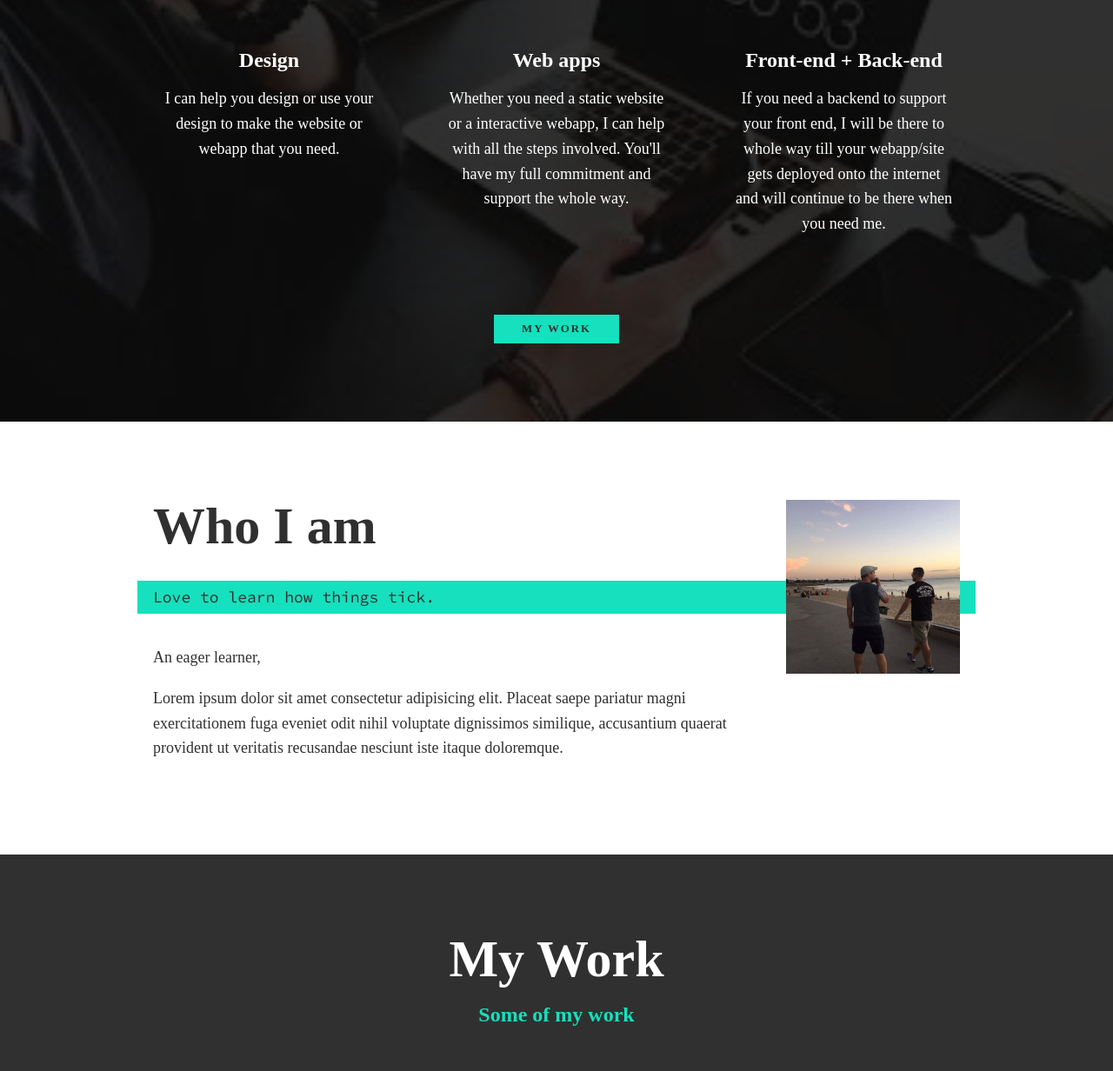
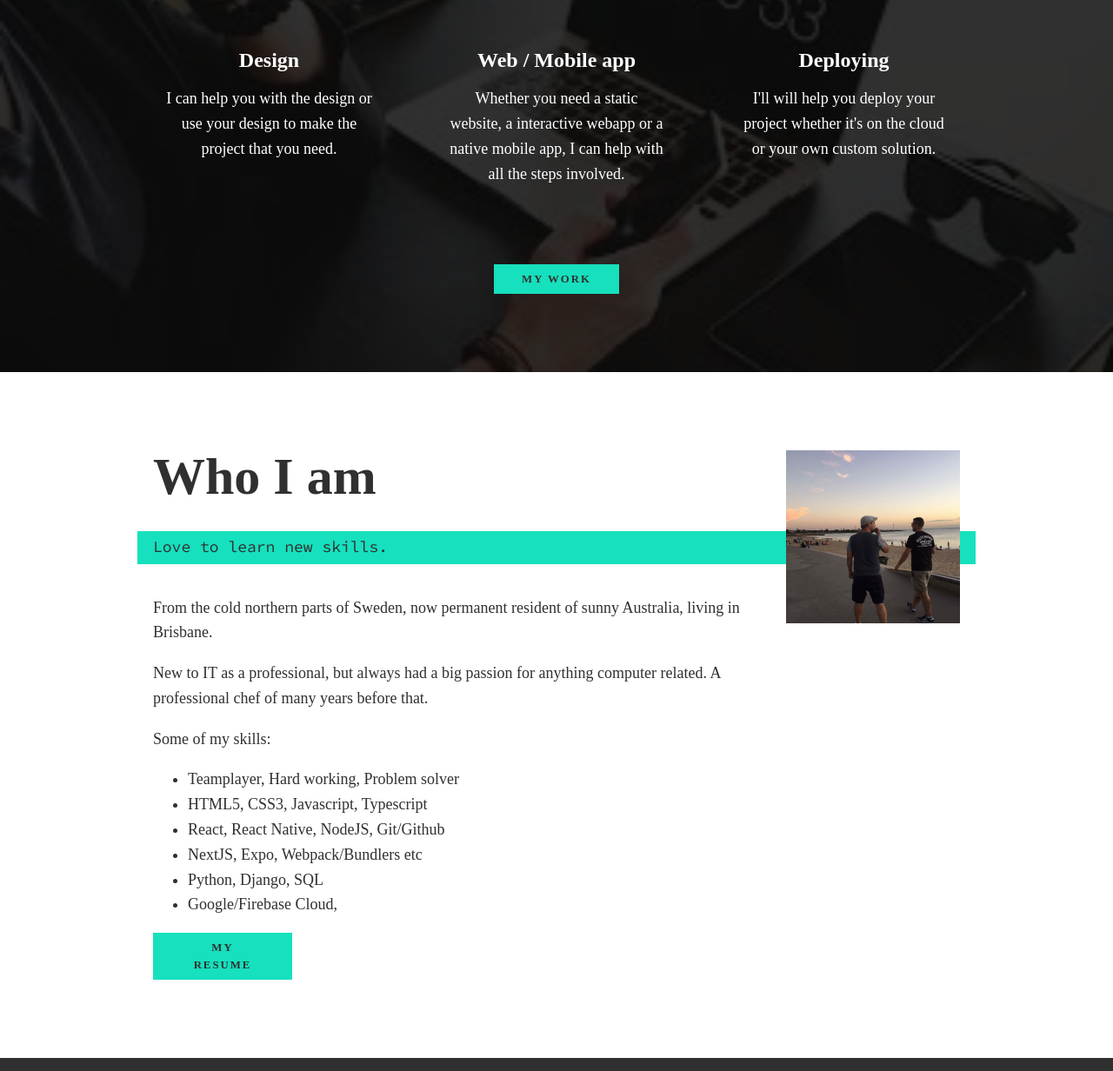
Before and after one commit to Gjersan/Gjersan.github.io, a plain HTML site: page index.html in a window 1280 px wide. Shown: the part 749-1981 px from the top of the page at 87% size. Drawn offline with nearby package versions, Linux system fonts and the light colour scheme.

Commit message:
updated text

```diff
--- a/css/style.css
+++ b/css/style.css
@@ -172,7 +172,7 @@ header {
     z-index: 100;
 
     transform: translateX(100%);
-    transition: transform 250ms cubic-bezier(.5,0,.5,1);
+    transition: transform 250ms cubic-bezier(.5, 0, .5, 1);
 }
 
 .nav__list {
@@ -232,6 +232,7 @@ header {
     position: relative;
 
 }
+
 .hamburger,
 .hamburger::before,
 .hamburger::after {
@@ -372,7 +373,10 @@ header {
     margin: 0 auto;
 }
 
-
+.about-me .btn {
+    text-align: center;
+    width: 10rem;
+}
 
 @media (min-width: 600px) {
     .about-me {
--- a/index.html
+++ b/index.html
@@ -53,17 +53,19 @@
 
             <div class="service">
                 <h3>Design</h3>
-                <p>I can help you design or use your design to make the website or webapp that you need.</p>
+                <p>I can help you with the design or use your design to make the project that you need.</p>
             </div>
 
             <div class="service">
-                <h3>Web apps</h3>
-                <p>Whether you need a static website or a interactive webapp, I can help with all the steps involved. You'll have my full commitment and support the whole way.</p>
+                <h3>Web / Mobile app</h3>
+                <p>Whether you need a static website, a interactive webapp or a native mobile app, I can help with all
+                    the
+                    steps involved.</p>
 
             </div>
             <div class="service">
-                <h3>Front-end + Back-end</h3>
-                <p>If you need a backend to support your front end, I will be there to whole way till your webapp/site gets deployed onto the internet and will continue to be there when you need me.</p>
+                <h3>Deploying</h3>
+                <p>I'll will help you deploy your project whether it's on the cloud or your own custom solution.</p>
             </div>
 
         </div>
@@ -73,34 +75,44 @@
     <!-- About Me -->
     <section class="about-me" id="about">
         <h2 class="section__title section__title--about">Who I am</h2>
-        <p class="section__subtile section__subtitle--about">Love to learn how things tick.</p>
+        <p class="section__subtile section__subtitle--about">Love to learn new skills.</p>
 
         <div class="about-me__body">
-            <p>An eager learner, </p>
-            <p>Lorem ipsum dolor sit amet consectetur adipisicing elit. Placeat saepe pariatur magni exercitationem fuga
-                eveniet odit nihil voluptate dignissimos similique, accusantium quaerat provident ut veritatis
-                recusandae nesciunt iste itaque doloremque.</p>
+            <p>From the cold northern parts of Sweden, now permanent resident of sunny Australia, living in Brisbane.
+            </p>
+            <p>New to IT as a professional, but always had a big passion for anything computer related. A professional
+                chef of many years before that. </p>
+            <p>Some of my skills:</p>
+            <ul>
+                <li>Teamplayer, Hard working, Problem solver</li>
+                <li>HTML5, CSS3, Javascript, Typescript</li>
+                <li>React, React Native, NodeJS, Git/Github</li>
+                <li>NextJS, Expo, Webpack/Bundlers etc</li>
+                <li>Python, Django, SQL</li>
+                <li>Google/Firebase Cloud,</li>
+            </ul>
         </div>
         <img src="/img/image1.jpg" alt="Andreas walking on beach" class="about-me__img">
+        <a class="btn" aria-disabled="true" href="">My resume</a>
     </section>
 
     <!-- My work -->
     <section class="my-work" id="work">
         <h2 class="section__title section__title--work">My Work</h2>
-        <p class="section__subtitle section__subtitle--work">Some of my work</p>
+        <p class="section__subtitle section__subtitle--work"># Work in progress #</p>
 
         <div class="portfolio">
 
             <a href="portfolio-item.html" class="portfolio__item">
-                <img src="/img/image1.jpg" alt="" class="portfolio__img">
+                <img src="/img/wip.webp" alt="" class="portfolio__img">
             </a>
 
             <a href="portfolio-item.html" class="portfolio__item">
-                <img src="/img/image1.jpg" alt="" class="portfolio__img">
+                <img src="/img/wip.webp" alt="" class="portfolio__img">
             </a>
 
             <a href="portfolio-item.html" class="portfolio__item">
-                <img src="/img/image1.jpg" alt="" class="portfolio__img">
+                <img src="/img/wip.webp" alt="" class="portfolio__img">
             </a>
 
         </div>
@@ -108,7 +120,8 @@
 
     <!-- Footer -->
     <footer class=footer>
-        <a href="mailto:andreas.gjersvold@gmail.com" class="footer__link">Andreas.Gjersvold@gmail.com</a>
+        <h3>Contacts</h3>
+        <a href="mailto:andreas.gjersvold@gmail.com" class="footer__link"><i class="fas fa-envelope"></i></a>
         <ul class="social-list">
             <li class="social-list__item">
                 <a class="social-link__link" href="https://github.com/gjersan">
```
Also changed, not shown: img/wip.webp (added).
